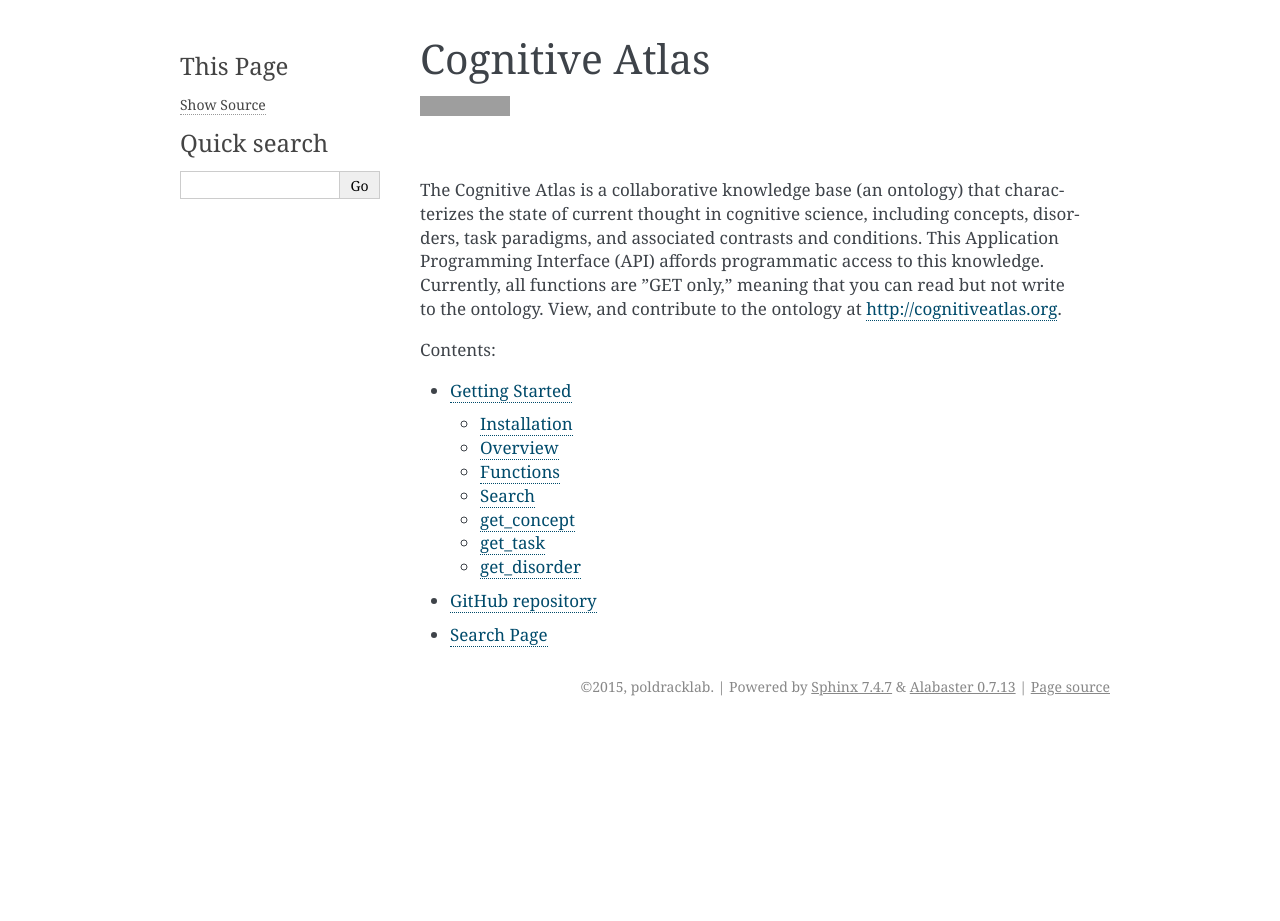
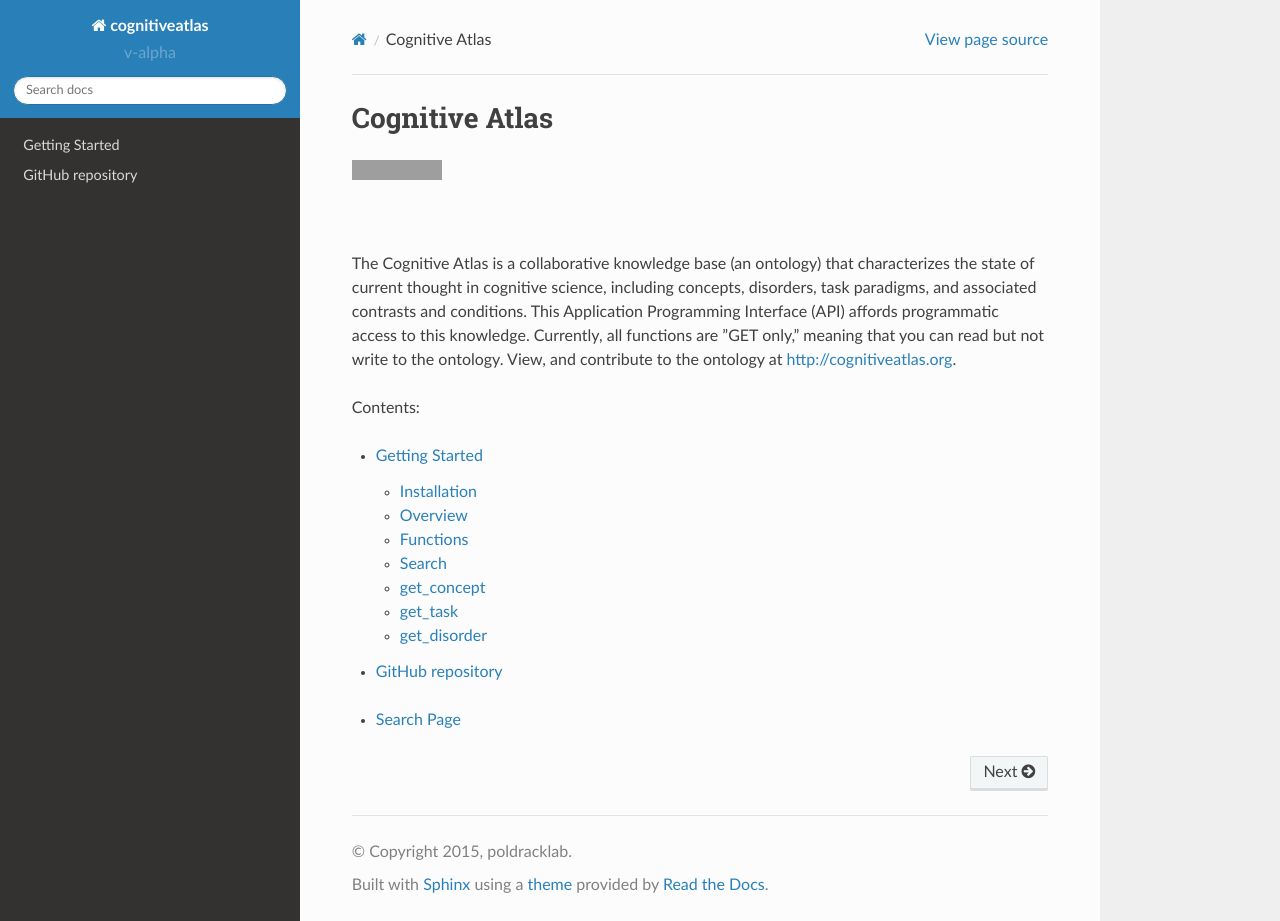
Before and after one commit to CognitiveAtlas/cogat-python, a Sphinx documentation site: the page built from doc/source/index.rst, in a window 1280 px wide and 921 px high. Built offline with Sphinx 7.4.7 and the Read the Docs theme 2.0.0, drawn with Linux system fonts in a browser that asks for light colours; grey boxes are pictures that could not be loaded.

Commit message:
updating theme

```diff
--- a/doc/source/conf.py
+++ b/doc/source/conf.py
@@ -111,9 +111,12 @@
 
 # -- Options for HTML output ----------------------------------------------
 
-# The theme to use for HTML and HTML Help pages.  See the documentation for
-# a list of builtin themes.
-html_theme = 'alabaster'
+# Only import theme locally; on RTD, it's the default.
+# See http://read-the-docs.readthedocs.org/en/latest/theme.html#how-do-i-use-this-locally-and-on-read-the-docs
+if os.environ.get('READTHEDOCS', None) is None:
+  import sphinx_rtd_theme
+  html_theme = "sphinx_rtd_theme"
+  html_theme_path = [sphinx_rtd_theme.get_html_theme_path()]
 
 # Theme options are theme-specific and customize the look and feel of a theme
 # further.  For a list of options available for each theme, see the
```
